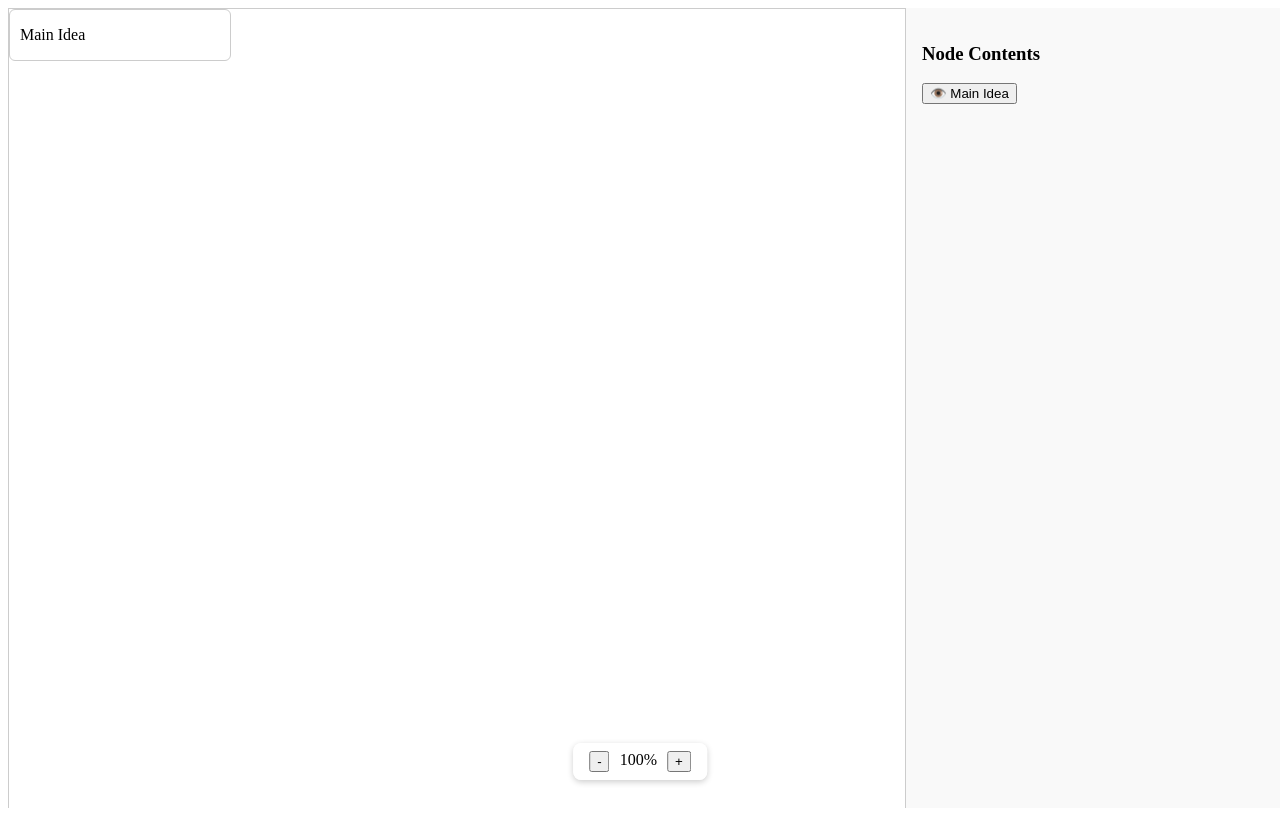
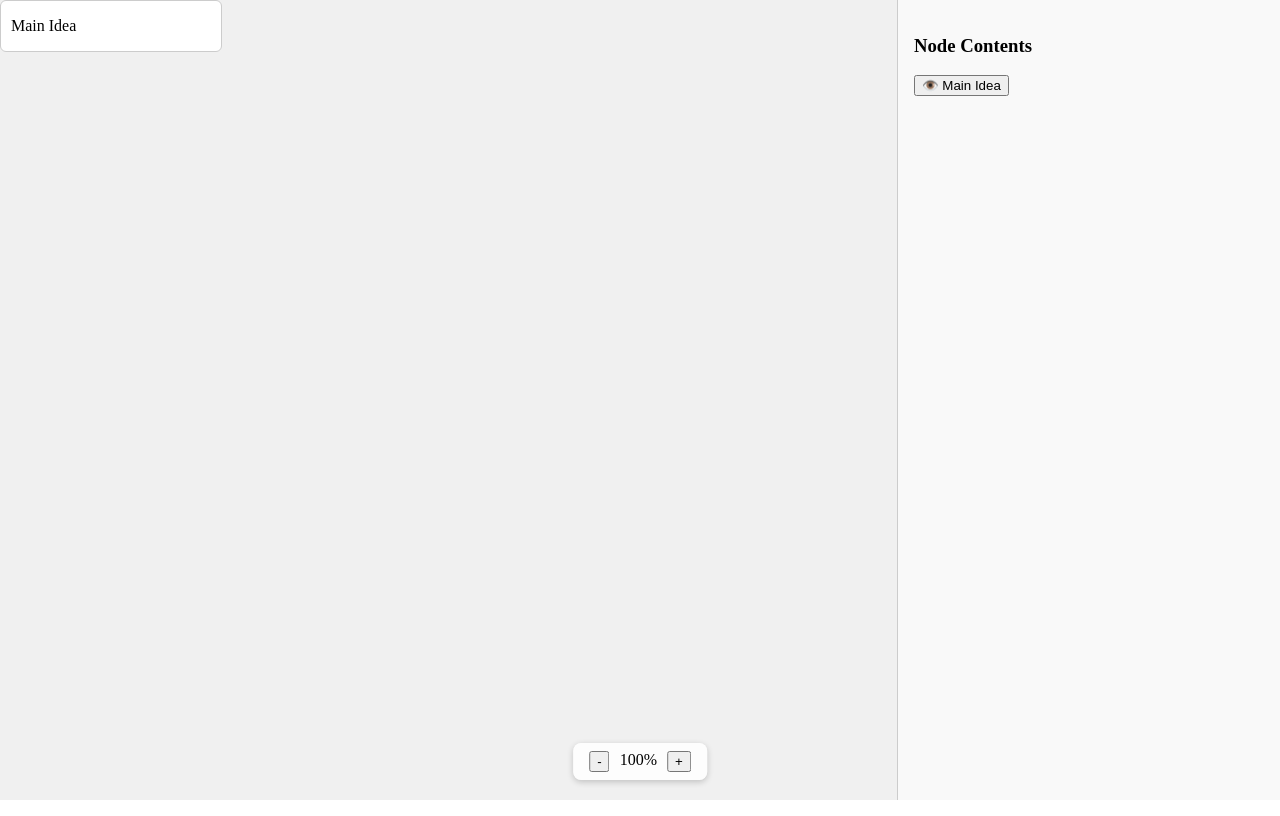
Before and after one commit to hoang-10n/mindmap, a React (Vite) app: page / in a window 1280 px wide. Built offline with nearby package versions, Linux system fonts and the light colour scheme.

Commit message:
zoom ok, infinite canvas, no canvas  overlapping

```diff
--- a/src/App.css
+++ b/src/App.css
@@ -167,7 +167,7 @@
 
   &::before,
   &::after {
-    content: '';
+    content: "";
     position: absolute;
     top: -4.5px;
     border: 5px solid transparent;
@@ -182,3 +182,14 @@
     border-right-color: var(--border);
   }
 }
+
+/* 🔒 Kill ALL browser scrolling */
+html,
+body,
+#root {
+  width: 100%;
+  height: 100%;
+  margin: 0;
+  padding: 0;
+  overflow: hidden;
+}
--- a/src/components/ContentPanel.tsx
+++ b/src/components/ContentPanel.tsx
@@ -1,10 +1,16 @@
 import type { ContentPanelProps } from "../types/mindMapTypes";
 
-export function ContentPanel({ nodes, activeNodeId, onOpen, onChange }: ContentPanelProps) {
+export function ContentPanel({
+  nodes,
+  activeNodeId,
+  onOpen,
+  onChange,
+}: ContentPanelProps) {
   return (
     <div
       style={{
         width: "350px",
+        height: "100%",
         borderLeft: "1px solid #ccc",
         background: "#f9f9f9",
         padding: 16,
@@ -18,10 +24,7 @@ export function ContentPanel({ nodes, activeNodeId, onOpen, onChange }: ContentP
         <div key={node.id} style={{ marginBottom: 16 }}>
           {/* Only show button if node has content or allow new */}
           {(node.content || true) && (
-            <button
-              style={{ marginBottom: 4 }}
-              onClick={() => onOpen(node.id)}
-            >
+            <button style={{ marginBottom: 4 }} onClick={() => onOpen(node.id)}>
               {node.content ? "👁️" : "➕"} {node.label}
             </button>
           )}
@@ -31,7 +34,12 @@ export function ContentPanel({ nodes, activeNodeId, onOpen, onChange }: ContentP
             <textarea
               value={node.content || ""}
               onChange={(e) => onChange(node.id, e.target.value)}
-              style={{ width: "100%", height: 120, resize: "vertical", boxSizing: "border-box" }}
+              style={{
+                width: "100%",
+                height: 120,
+                resize: "vertical",
+                boxSizing: "border-box",
+              }}
               autoFocus
             />
           )}
--- a/src/components/MindMap.tsx
+++ b/src/components/MindMap.tsx
@@ -11,18 +11,20 @@ const initialNodes: NodeType[] = [
   {
     id: rootId,
     label: "Main Idea",
-    content: "This is the central node. Double-click to edit the label, and use the button below to add child nodes.",
+    content:
+      "This is the central node. Double-click to edit the label, and use the button below to add child nodes.",
     parentId: "",
     position: { x: 0, y: 0 }, // <-- required
     height: NODE_HEIGHT,
     width: 200,
     combinedHeight: 50, // <-- required
-    onChange: () => { },
+    onChange: () => {},
   },
 ];
 
 export default function MindMap() {
-  const { nodes, edges, setNodes, selectedNodeId, setSelectedNodeId } = useMindMap(initialNodes);
+  const { nodes, edges, setNodes, selectedNodeId, setSelectedNodeId } =
+    useMindMap(initialNodes);
 
   const [zoom, setZoom] = useState(1);
   const [offset, setOffset] = useState({ x: 0, y: 0 });
@@ -63,43 +65,95 @@ export default function MindMap() {
       setZoom((z) => Math.min(Math.max(z + delta, 0.2), 3));
     };
     const container = containerRef.current;
-    if (container) container.addEventListener("wheel", handleWheel, { passive: false });
-    return () => { if (container) container.removeEventListener("wheel", handleWheel); };
+    if (container)
+      container.addEventListener("wheel", handleWheel, { passive: false });
+    return () => {
+      if (container) container.removeEventListener("wheel", handleWheel);
+    };
   }, []);
 
   const handleOpenNode = (nodeId: string) => setActiveNodeId(nodeId);
   const handleContentChange = (nodeId: string, content: string) => {
-    setNodes((nds) => nds.map((n) => n.id === nodeId ? { ...n, content } : n));
+    setNodes((nds) =>
+      nds.map((n) => (n.id === nodeId ? { ...n, content } : n))
+    );
   };
 
   return (
     <div
       ref={containerRef}
       onMouseDown={handleMouseDown}
-      style={{ width: "100vw", height: "100vh", overflow: "hidden", cursor: dragging ? "grabbing" : "grab", background: "#f0f0f0", display: "flex" }}
+      style={{
+        width: "100vw",
+        height: "100vh",
+        overflow: "hidden",
+        cursor: dragging ? "grabbing" : "grab",
+        background: "#f0f0f0", // The "void" color
+        display: "flex",
+        position: "relative",
+      }}
     >
-      {/* Canvas */}
-      <div style={{ flex: 1, position: "relative", overflow: "hidden" }}>
+      {/* 1. THE GRID LAYER: Moves with the offset to give the illusion of infinity */}
       <div
         style={{
-            width: 2000,
-            height: 1500,
+          position: "absolute",
+          inset: 0,
+          pointerEvents: "none",
+          overflow: "hidden",
+          zIndex: 1,
+          backgroundSize: `${20 * zoom}px ${20 * zoom}px`,
+          backgroundPosition: `${offset.x}px ${offset.y}px`,
+        }}
+      />
+
+      <div style={{ flex: 1, position: "relative" }}>
+        {/* 2. THE TRANSFORM LAYER: This div has no fixed width/height */}
+        <div
+          style={{
             transform: `translate(${offset.x}px, ${offset.y}px) scale(${zoom})`,
             transformOrigin: "0 0",
-            position: "relative",
-            background: "#fff",
-            border: "1px solid #ccc",
+            position: "absolute",
+            top: 0,
+            left: 0,
           }}
         >
-          <svg style={{ position: "absolute", width: "100%", height: "100%" }}>
+          {/* 3. THE SVG LAYER: Set overflow to visible so lines aren't clipped */}
+          <svg
+            style={{
+              position: "absolute",
+              overflow: "visible",
+              pointerEvents: "none",
+            }}
+          >
             {edges.map((edge) => (
-              <line key={edge.id} x1={edge.sourcePosition.x} y1={edge.sourcePosition.y} x2={edge.targetPosition.x} y2={edge.targetPosition.y} stroke="black" strokeWidth={1.5}/>
+              <line
+                key={edge.id}
+                x1={edge.sourcePosition.x}
+                y1={edge.sourcePosition.y}
+                x2={edge.targetPosition.x}
+                y2={edge.targetPosition.y}
+                stroke="#999"
+                strokeWidth={2 / zoom} // Keep lines crisp when zooming
+              />
             ))}
           </svg>
 
           {nodes.map((node) => (
-            <div key={node.id} style={{ position: "absolute", left: node.position.x, top: node.position.y }}>
-              <CustomNode id={node.id} data={{ label: node.label, onChange: node.onChange }} position={{ x: 0, y: 0 }} selected={selectedNodeId === node.id} onSelect={setSelectedNodeId}/>
+            <div
+              key={node.id}
+              style={{
+                position: "absolute",
+                left: node.position.x,
+                top: node.position.y,
+              }}
+            >
+              <CustomNode
+                id={node.id}
+                data={{ label: node.label, onChange: node.onChange }}
+                position={{ x: 0, y: 0 }}
+                selected={selectedNodeId === node.id}
+                onSelect={setSelectedNodeId}
+              />
               <div style={{ display: "flex", gap: 4, marginTop: 4 }}>
                 <button onClick={() => handleOpenNode(node.id)}>
                   {node.content ? "👁️" : "➕"}
@@ -110,17 +164,35 @@ export default function MindMap() {
         </div>
       </div>
 
-      {/* Always-visible right panel */}
+      {/* 2. THE UI LAYER (Panels & Controls) */}
+      <div style={{ zIndex: 10, pointerEvents: "auto", height: "100%" }}>
         <ContentPanel
           nodes={nodes}
           activeNodeId={activeNodeId}
           onOpen={handleOpenNode}
           onChange={handleContentChange}
         />
+      </div>
 
       {/* Zoom controls */}
-      <div style={{ position: "absolute", bottom: 20, left: "50%", transform: "translateX(-50%)", display: "flex", gap: 10, background: "rgba(255,255,255,0.9)", padding: "8px 16px", borderRadius: 8, boxShadow: "0 2px 6px rgba(0,0,0,0.2)", zIndex: 10 }}>
-        <button onClick={() => setZoom((z) => Math.max(z - 0.1, 0.2))}>-</button>
+      <div
+        style={{
+          position: "absolute",
+          bottom: 20,
+          left: "50%",
+          transform: "translateX(-50%)",
+          display: "flex",
+          gap: 10,
+          background: "rgba(255,255,255,0.9)",
+          padding: "8px 16px",
+          borderRadius: 8,
+          boxShadow: "0 2px 6px rgba(0,0,0,0.2)",
+          zIndex: 10,
+        }}
+      >
+        <button onClick={() => setZoom((z) => Math.max(z - 0.1, 0.2))}>
+          -
+        </button>
         <span>{Math.round(zoom * 100)}%</span>
         <button onClick={() => setZoom((z) => Math.min(z + 0.1, 3))}>+</button>
       </div>
```
Lines whose indentation alone changed are shown as unchanged.
